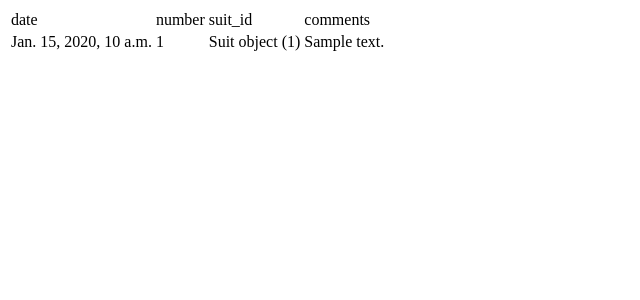
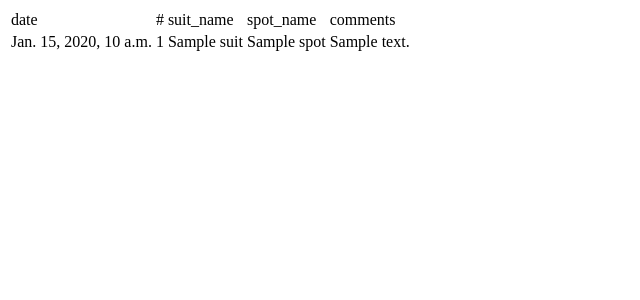
Before and after one commit to tibk/jumps_to_list, a Django app: template jtl_django_project/jtl_app/templates/jtl_app/jumps.html in a window 1280 px wide. Shown: the top 300 px of the page, without its empty margins (0-640 px from the left). Run offline with Django 3.2, Linux system fonts and the light colour scheme; the template is opened without the code that fills it: values that come from a table or form of the project are taken from there, others are empty; tables that the repository leaves empty hold one stand-in row (values such as "Sample post").

Commit message:
Benefit from join in jumps + link to dsn

```diff
--- a/jtl_django_project/jtl_app/templates/jtl_app/jumps.html
+++ b/jtl_django_project/jtl_app/templates/jtl_app/jumps.html
@@ -2,15 +2,17 @@
   {% if jump_list %}
     <tr>
       <td>date</td>
-      <td>number</td>
-      <td>suit_id</td>
+      <td>#</td>
+      <td>suit_name</td>
+      <td>spot_name</td>
       <td>comments</td>
     </tr>
     {% for jump in jump_list %}
     <tr>
       <td>{{ jump.date }}</td>
       <td>{{ jump.number }}</td>
-      <td>{{ jump.suit_id }}</td>
+      <td>{{ jump.suit_id.name }}</td>
+      <td>{{ jump.spot_id.name }}</td>
       <td>{{ jump.comments }}</td>
     </tr>
     {% endfor %}
--- a/jtl_django_project/jtl_django_project/settings.py
+++ b/jtl_django_project/jtl_django_project/settings.py
@@ -25,7 +25,7 @@ SECRET_KEY = '%tv^mbgmg!693obquqje8e*=dib^1&s%pg4a9bs_kcl!q$x=d^'
 # SECURITY WARNING: don't run with debug turned on in production!
 DEBUG = True
 
-ALLOWED_HOSTS = ['localhost', '51.15.200.250']
+ALLOWED_HOSTS = ['localhost', '51.15.200.250', 'thibaultk.com']
 
 
 # Application definition
```
